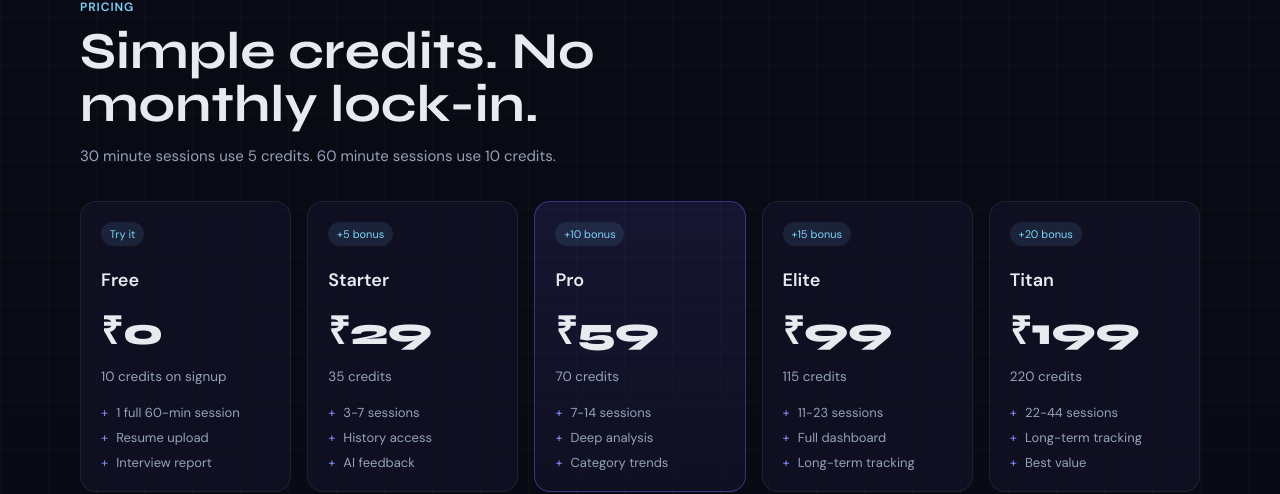
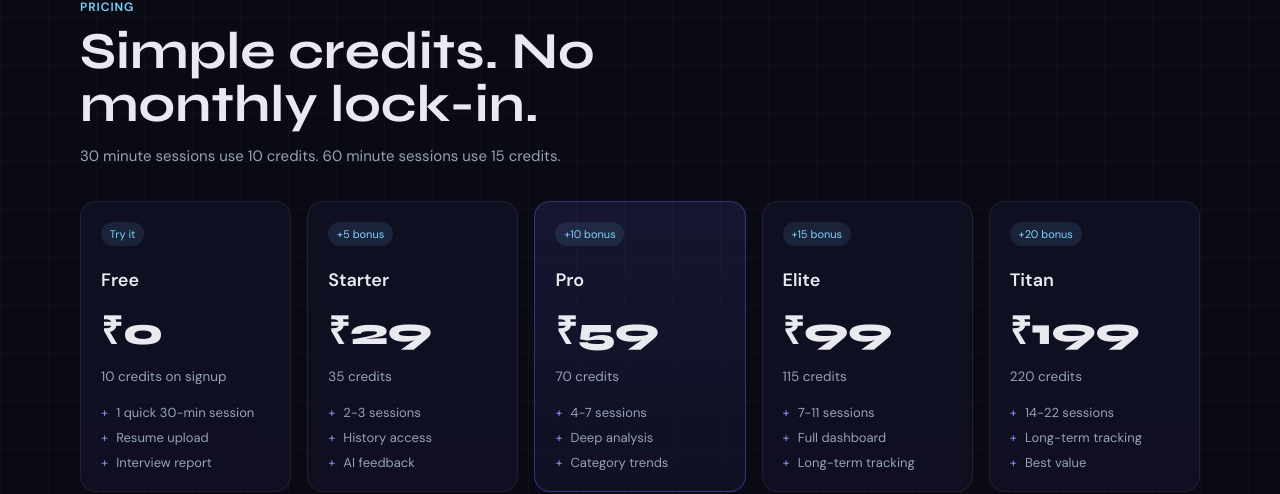
Before and after one commit to theashpandey/javadrill-frontend, a React (Create React App) app: page / in a window 1280 px wide. Shown: the part 2335-2829 px from the top of the page. Built offline with nearby package versions, Linux system fonts and the light colour scheme; no server answers.

Commit message:
fixing  price

```diff
--- a/src/pages/HomePage.js
+++ b/src/pages/HomePage.js
@@ -24,11 +24,11 @@ const STEPS = [
 ];
 
 const PLANS = [
-  { name:'Free', price:'₹0', desc:'10 credits on signup', tag:'Try it', features:['1 full 60-min session','Resume upload','Interview report'] },
-  { name:'Starter', price:'₹29', desc:'35 credits', tag:'+5 bonus', features:['3-7 sessions','History access','AI feedback'] },
-  { name:'Pro', price:'₹59', desc:'70 credits', tag:'+10 bonus', featured:true, features:['7-14 sessions','Deep analysis','Category trends'] },
-  { name:'Elite', price:'₹99', desc:'115 credits', tag:'+15 bonus', features:['11-23 sessions','Full dashboard','Long-term tracking'] },
-  { name:'Titan', price:'₹199', desc:'220 credits', tag:'+20 bonus', features:['22-44 sessions','Long-term tracking','Best value'] },
+  { name:'Free', price:'₹0', desc:'10 credits on signup', tag:'Try it', features:['1 quick 30-min session','Resume upload','Interview report'] },
+  { name:'Starter', price:'₹29', desc:'35 credits', tag:'+5 bonus', features:['2-3 sessions','History access','AI feedback'] },
+  { name:'Pro', price:'₹59', desc:'70 credits', tag:'+10 bonus', featured:true, features:['4-7 sessions','Deep analysis','Category trends'] },
+  { name:'Elite', price:'₹99', desc:'115 credits', tag:'+15 bonus', features:['7-11 sessions','Full dashboard','Long-term tracking'] },
+  { name:'Titan', price:'₹199', desc:'220 credits', tag:'+20 bonus', features:['14-22 sessions','Long-term tracking','Best value'] },
 ];
 
 const FAQS = [
@@ -141,7 +141,7 @@ export default function HomePage() {
     applicationCategory: 'EducationalApplication',
     operatingSystem: 'Web',
     description: 'AI-powered role-based mock interview platform with voice interviews, resume-tailored questions, and performance analytics.',
-    offers: { '@type': 'Offer', price: '5', priceCurrency: 'INR' },
+    offers: { '@type': 'Offer', price: '10', priceCurrency: 'INR' },
   };
 
   return (
@@ -263,7 +263,7 @@ export default function HomePage() {
             <div className="home-section-heading">
               <span>Pricing</span>
               <h2>Simple credits. No monthly lock-in.</h2>
-              <p>30 minute sessions use 5 credits. 60 minute sessions use 10 credits.</p>
+              <p>30 minute sessions use 10 credits. 60 minute sessions use 15 credits.</p>
             </div>
             <div className="home-pricing-grid">
               {PLANS.map(plan => (
--- a/src/pages/InterviewPage.js
+++ b/src/pages/InterviewPage.js
@@ -13,7 +13,7 @@ import {
 } from '../utils/gemini';
 import { Button, Card, Spinner, Badge, Waveform, ProgressBar, ScoreRing } from '../components/UI';
 
-const PRICE      = { 30: 5, 60: 10 };
+const PRICE      = { 30: 10, 60: 15 };
 const SCREENS    = { HOME: 'home', INTERVIEW: 'interview', REPORT: 'report' };
 const INITIAL_SILENT_SEC = 14;
 const ANSWER_PAUSE_SEC = 10;
@@ -1167,8 +1167,8 @@ function HomeScreen({
 
       {/* Duration cards */}
       {[
-        { mins:30, price:5,  icon:'⚡', title:'30 Min Session', desc:'Focused practice · ~6–10 questions · ₹5 per session' },
-        { mins:60, price:10, icon:'🎯', title:'60 Min Full Mock', desc:'Complete interview · ~14–20 questions · ₹10 per session' },
+        { mins:30, price:10, icon:'⚡', title:'30 Min Session', desc:'Focused practice · Unlimited questions · ₹10 per session' },
+        { mins:60, price:15, icon:'🎯', title:'60 Min Full Mock', desc:'Complete interview · Unlimited questions · ₹15 per session' },
       ].map(opt => (
         <div key={opt.mins} onClick={() => setSelectedDur(opt.mins)} style={{
           padding:'1.4rem', borderRadius:'16px', cursor:'pointer', transition:'all 0.25s',
--- a/src/pages/WalletPage.js
+++ b/src/pages/WalletPage.js
@@ -4,11 +4,11 @@ import { apiCall } from '../utils/api';
 import { Card, Button, Spinner } from '../components/UI';
 
 const PACKS = [
-  { credits:10,  price:10,  label:'Single',  popular:false, bonus:0,  desc:'1 session' },
-  { credits:35,  price:29,  label:'Starter', popular:false, bonus:5,  desc:'3-7 sessions' },
-  { credits:70,  price:59,  label:'Pro',     popular:true,  bonus:10, desc:'7-14 sessions' },
-  { credits:115, price:99,  label:'Elite',   popular:false, bonus:15, desc:'11-23 sessions' },
-  { credits:220, price:199, label:'Titan',   popular:false, bonus:20, desc:'22-44 sessions' },
+  { credits:10,  price:10,  label:'Single',  popular:false, bonus:0,  desc:'1 quick session' },
+  { credits:35,  price:29,  label:'Starter', popular:false, bonus:5,  desc:'2-3 sessions' },
+  { credits:70,  price:59,  label:'Pro',     popular:true,  bonus:10, desc:'4-7 sessions' },
+  { credits:115, price:99,  label:'Elite',   popular:false, bonus:15, desc:'7-11 sessions' },
+  { credits:220, price:199, label:'Titan',   popular:false, bonus:20, desc:'14-22 sessions' },
 ];
 
 export default function WalletPage() {
@@ -132,7 +132,7 @@ export default function WalletPage() {
     }
   };
 
-  const creditColor = wallet < 5 ? '#ef4444' : wallet < 20 ? '#f59e0b' : '#10b981';
+  const creditColor = wallet < 10 ? '#ef4444' : wallet < 30 ? '#f59e0b' : '#10b981';
   const purchasedCredits = walletDetails?.purchasedCredits ?? wallet;
   const bonusCredits = walletDetails?.bonusCredits ?? 0;
   const redeemableBalance = walletDetails?.redeemableBalance ?? purchasedCredits;
@@ -235,7 +235,7 @@ export default function WalletPage() {
 
       <div>
         <h2 style={{ fontFamily:'var(--font-display)', fontSize:'24px', fontWeight:800, marginBottom:'0.4rem' }}>Wallet</h2>
-        <p style={{ color:'var(--text2)', fontSize:'14px' }}>Credits deducted per session. 30 min = 5 credits. 60 min = 10 credits. Never expire.</p>
+        <p style={{ color:'var(--text2)', fontSize:'14px' }}>Credits deducted per session. 30 min = 10 credits. 60 min = 15 credits. Never expire.</p>
       </div>
 
       <div className="wallet-page-grid">
@@ -260,14 +260,14 @@ export default function WalletPage() {
               <span style={{ fontSize:'20px', color:'var(--text3)', marginLeft:'0.5rem', fontWeight:400 }}>credits</span>
             </div>
             <div style={{ fontSize:'13px', color:'var(--text2)' }}>
-              About {Math.floor(wallet / 10)} full sessions or {Math.floor(wallet / 5)} quick sessions.
+              About {Math.floor(wallet / 15)} full sessions or {Math.floor(wallet / 10)} quick sessions.
             </div>
             <div style={{ display:'grid', gridTemplateColumns:'repeat(3,1fr)', gap:'0.65rem', marginTop:'1rem' }}>
               <MiniStat label="Purchased" value={purchasedCredits} />
               <MiniStat label="Bonus" value={bonusCredits} />
               <MiniStat label="Redeemable" value={redeemableBalance} />
             </div>
-            {wallet < 5 && (
+            {wallet < 10 && (
               <div style={{ marginTop:'0.85rem', padding:'0.6rem 0.85rem', background:'rgba(239,68,68,0.1)', border:'1px solid rgba(239,68,68,0.25)', borderRadius:'8px', fontSize:'12px', color:'#ef4444' }}>
                 Low balance. Top up to continue practising.
               </div>
@@ -342,8 +342,8 @@ export default function WalletPage() {
             <div style={{ fontSize:'12px', fontWeight:600, color:'var(--text2)', marginBottom:'0.75rem', textTransform:'uppercase', letterSpacing:'1px' }}>How Credits Work</div>
             <div style={{ display:'flex', flexDirection:'column', gap:'0.5rem' }}>
               {[
-                ['30 min session','5 credits','Rs 5'],
-                ['60 min session','10 credits','Rs 10'],
+                ['30 min session','10 credits','Rs 10'],
+                ['60 min session','15 credits','Rs 15'],
               ].map(([label, cr, price]) => (
                 <div key={label} style={{ display:'flex', alignItems:'center', justifyContent:'space-between', gap:'0.75rem', fontSize:'13px', padding:'0.5rem 0', borderBottom:'1px solid var(--border2)' }}>
                   <span style={{ color:'var(--text2)' }}>{label}</span>
```
